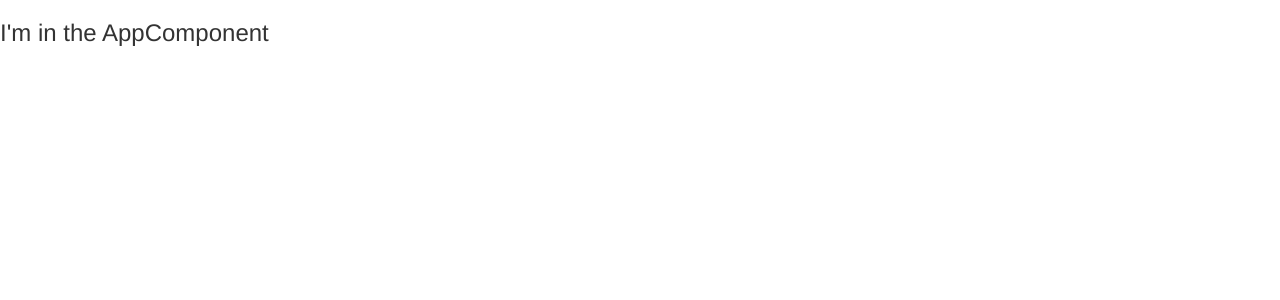
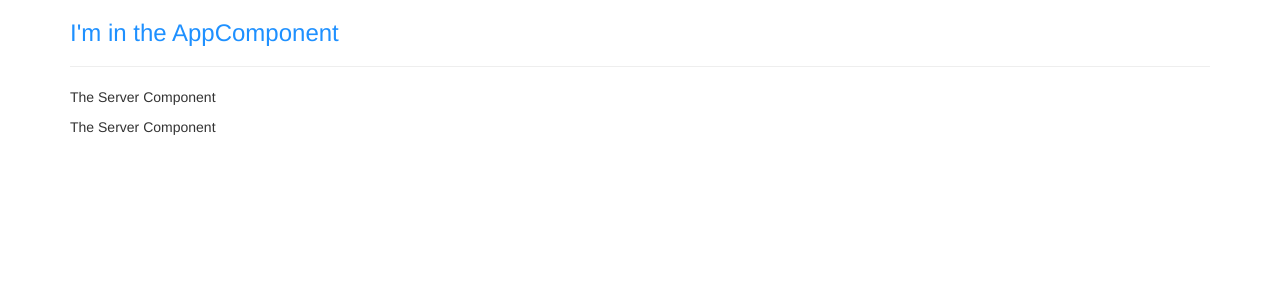
Before and after one commit to WebDevJasonCameron/LearningWebDev_ANGULAR, an Angular app in the folder my-first-app/: page / in a window 1280 px wide. Shown: the top 300 px of the page. Built offline with nearby package versions, Linux system fonts and the light colour scheme.

Commit message:
templateUrl changed to inline template and stylesUrl changed to inline style array (all in app.component.ts]

```diff
--- a/my-first-app/src/app/app.component.css
+++ b/my-first-app/src/app/app.component.css
@@ -0,0 +1,3 @@
+h3 {
+  color: darkblue;
+}
--- a/my-first-app/src/app/app.component.html
+++ b/my-first-app/src/app/app.component.html
@@ -1 +1,9 @@
-<h3>I'm in the AppComponent</h3>
+<div class="container">
+  <div class="row">
+    <div class="col-xs-12">
+      <h3>I'm in the AppComponent</h3>
+      <hr>
+      <app-servers></app-servers>
+    </div>
+  </div>
+</div>
--- a/my-first-app/src/app/app.component.ts
+++ b/my-first-app/src/app/app.component.ts
@@ -3,7 +3,11 @@
 @Component({
   selector: 'app-root',
   templateUrl: './app.component.html',
-  styleUrls: ['./app.component.css']
+  // styleUrls: ['./app.component.css']
+  styles: [`
+  h3 {
+    color: dodgerblue
+  }`]
 })
 export class AppComponent {
   title = 'my-first-app';
--- a/my-first-app/src/app/app.module.ts
+++ b/my-first-app/src/app/app.module.ts
@@ -4,11 +4,13 @@
 import { AppRoutingModule } from './app-routing.module';
 import { AppComponent } from './app.component';
 import { ServerComponent } from './server/server.component';
+import { ServersComponent } from './servers/servers.component';
 
 @NgModule({
   declarations: [
     AppComponent,
-    ServerComponent
+    ServerComponent,
+    ServersComponent
   ],
   imports: [
     BrowserModule,
--- /dev/null
+++ b/my-first-app/src/app/servers/servers.component.html
@@ -0,0 +1,2 @@
+<app-server></app-server>
+<app-server></app-server>
--- /dev/null
+++ b/my-first-app/src/app/servers/servers.component.ts
@@ -0,0 +1,15 @@
+import { Component, OnInit } from '@angular/core';
+
+@Component({
+  selector: 'app-servers',
+  template: '<app-server></app-server><app-server></app-server>',
+  styleUrls: ['./servers.component.css']
+})
+export class ServersComponent implements OnInit {
+
+  constructor() { }
+
+  ngOnInit(): void {
+  }
+
+}
```
Also changed, not shown: my-first-app/src/app/servers/servers.component.css (added), 1 other file (tests, documents, lock files or other folders).
